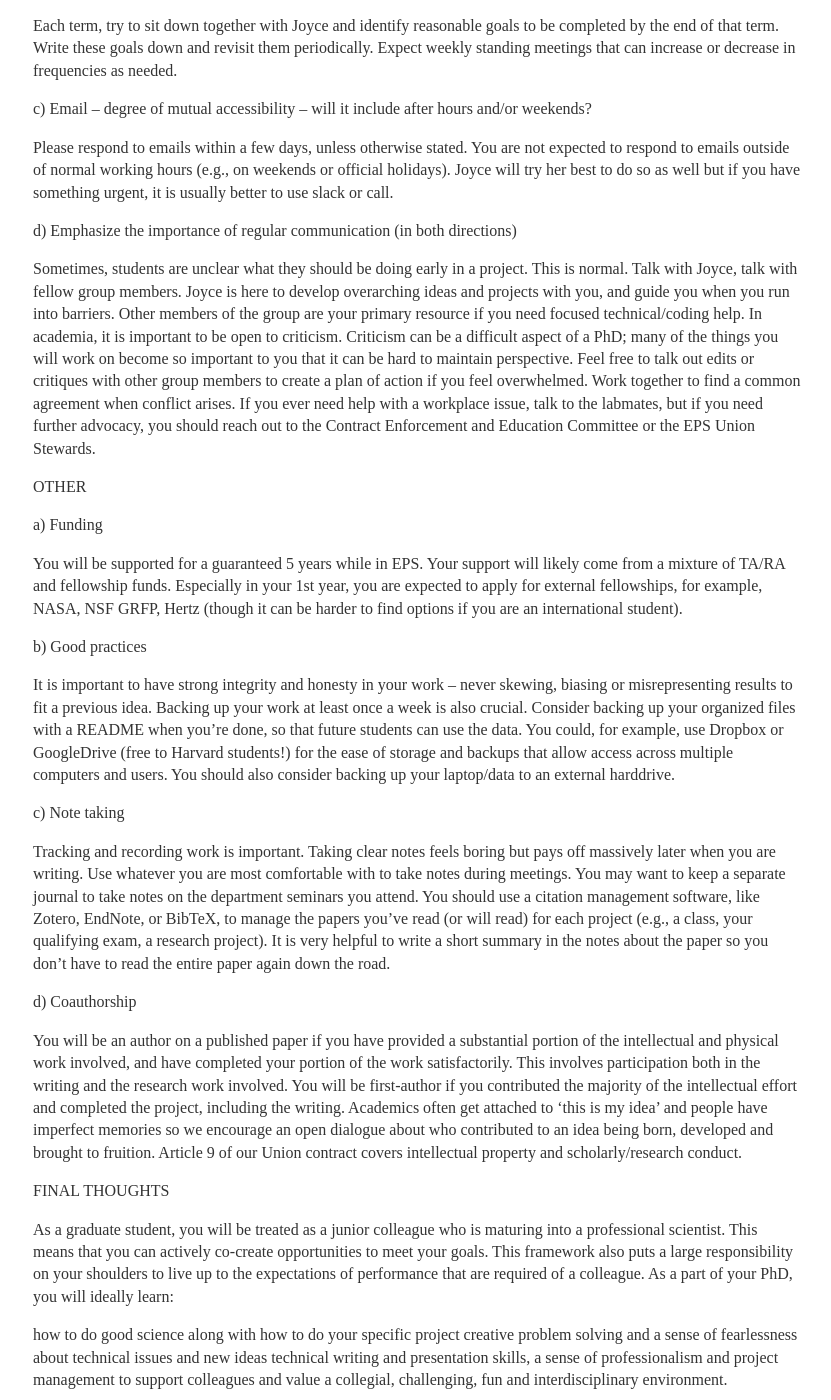
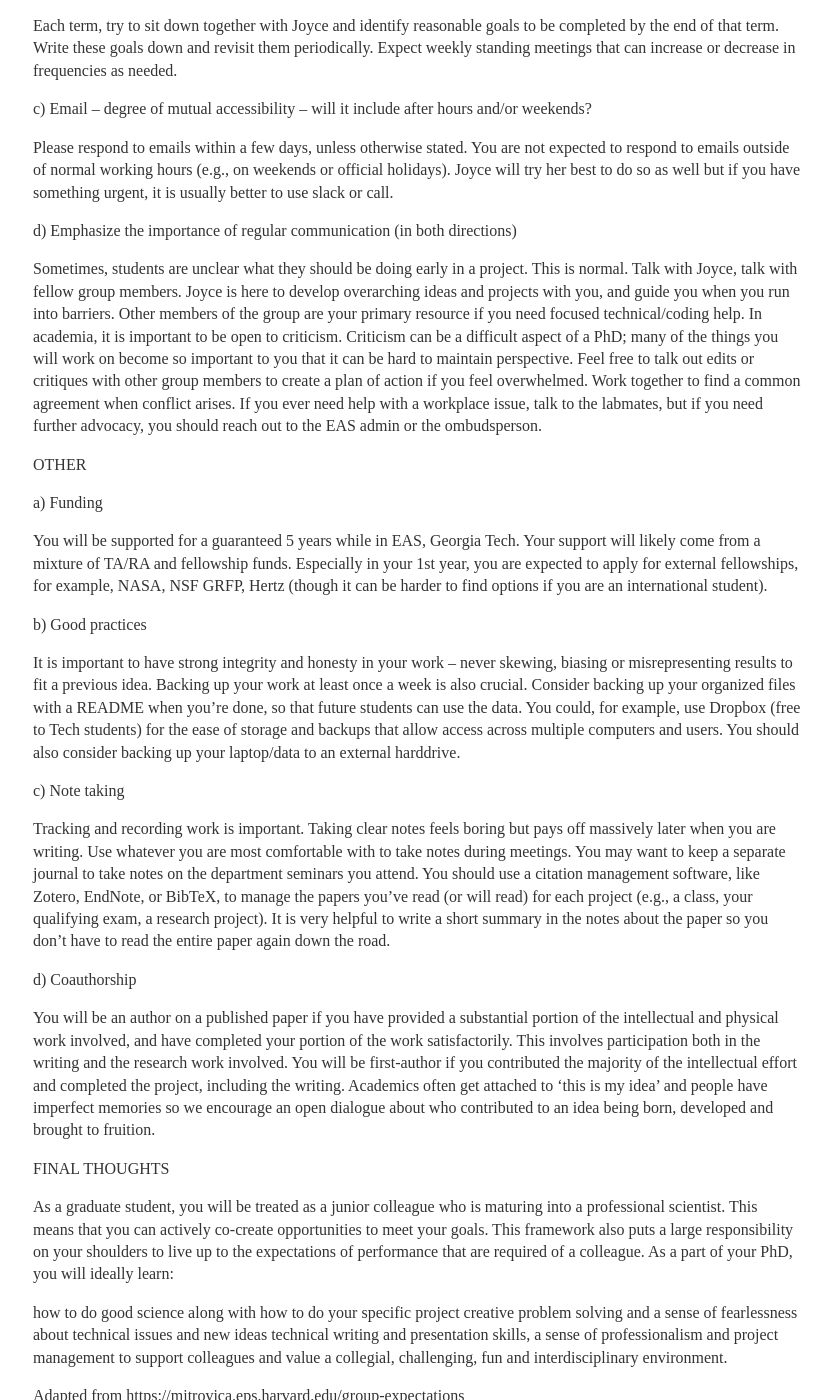
Before and after one commit to joycesim/joycesim.github.io, a Jekyll site: the page built from SimLabExpectations/index.md, in a window 1280 px wide and 1400 px high, scrolled down 1842 px. Shown: the whole window, without its empty margins (223-1054 px from the left). Built offline with Jekyll 4.4.1, drawn with Linux system fonts in a browser that asks for light colours; our own code applies the rules of GitHub Pages for plain Markdown files.

Commit message:
Update index.md

```diff
--- a/SimLabExpectations/index.md
+++ b/SimLabExpectations/index.md
@@ -83,19 +83,19 @@
 Sometimes, students are unclear what they should be doing early in a project. This is normal. Talk with Joyce, talk with fellow group members.
 Joyce is here to develop overarching ideas and projects with you, and guide you when you run into barriers. Other members of the group are your primary resource if you need focused technical/coding help.
 In academia, it is important to be open to criticism. Criticism can be a difficult aspect of a PhD; many of the things you will work on become so important to you that it can be hard to maintain perspective. Feel free to talk out edits or critiques with other group members to create a plan of action if you feel overwhelmed.
-Work together to find a common agreement when conflict arises. If you ever need help with a workplace issue, talk to the labmates, but if you need further advocacy, you should reach out to the Contract Enforcement and Education Committee or the EPS Union Stewards.
+Work together to find a common agreement when conflict arises. If you ever need help with a workplace issue, talk to the labmates, but if you need further advocacy, you should reach out to the EAS admin or the ombudsperson.
 
 OTHER
 
 a)     Funding
 
-You will be supported for a guaranteed 5 years while in EPS. Your support will likely come from a mixture of TA/RA and fellowship funds.
+You will be supported for a guaranteed 5 years while in EAS, Georgia Tech. Your support will likely come from a mixture of TA/RA and fellowship funds.
 Especially in your 1st year, you are expected to apply for external fellowships, for example, NASA, NSF GRFP, Hertz  (though it can be harder to find options if you are an international student).
 
 b)    Good practices
 
 It is important to have strong integrity and honesty in your work – never skewing, biasing or misrepresenting results to fit a previous idea.
-Backing up your work at least once a week is also crucial. Consider backing up your organized files with a README when you’re done, so that future students can use the data. You could, for example, use Dropbox or GoogleDrive (free to Harvard students!) for the ease of storage and backups that allow access across multiple computers and users. You should also consider backing up your laptop/data to an external harddrive.
+Backing up your work at least once a week is also crucial. Consider backing up your organized files with a README when you’re done, so that future students can use the data. You could, for example, use Dropbox (free to Tech students) for the ease of storage and backups that allow access across multiple computers and users. You should also consider backing up your laptop/data to an external harddrive.
 
 c)     Note taking
 
@@ -106,7 +106,7 @@
 d)    Coauthorship
 
 You will be an author on a published paper if you have provided a substantial portion of the intellectual and physical work involved, and have completed your portion of the work satisfactorily. This involves participation both in the writing and the research work involved.
-You will be first-author if you contributed the majority of the intellectual effort and completed the project, including the writing. Academics often get attached to ‘this is my idea’ and people have imperfect memories so we encourage an open dialogue about who contributed to an idea being born, developed and brought to fruition. Article 9 of our Union contract covers intellectual property and scholarly/research conduct.
+You will be first-author if you contributed the majority of the intellectual effort and completed the project, including the writing. Academics often get attached to ‘this is my idea’ and people have imperfect memories so we encourage an open dialogue about who contributed to an idea being born, developed and brought to fruition.
 
 FINAL THOUGHTS
 
```
